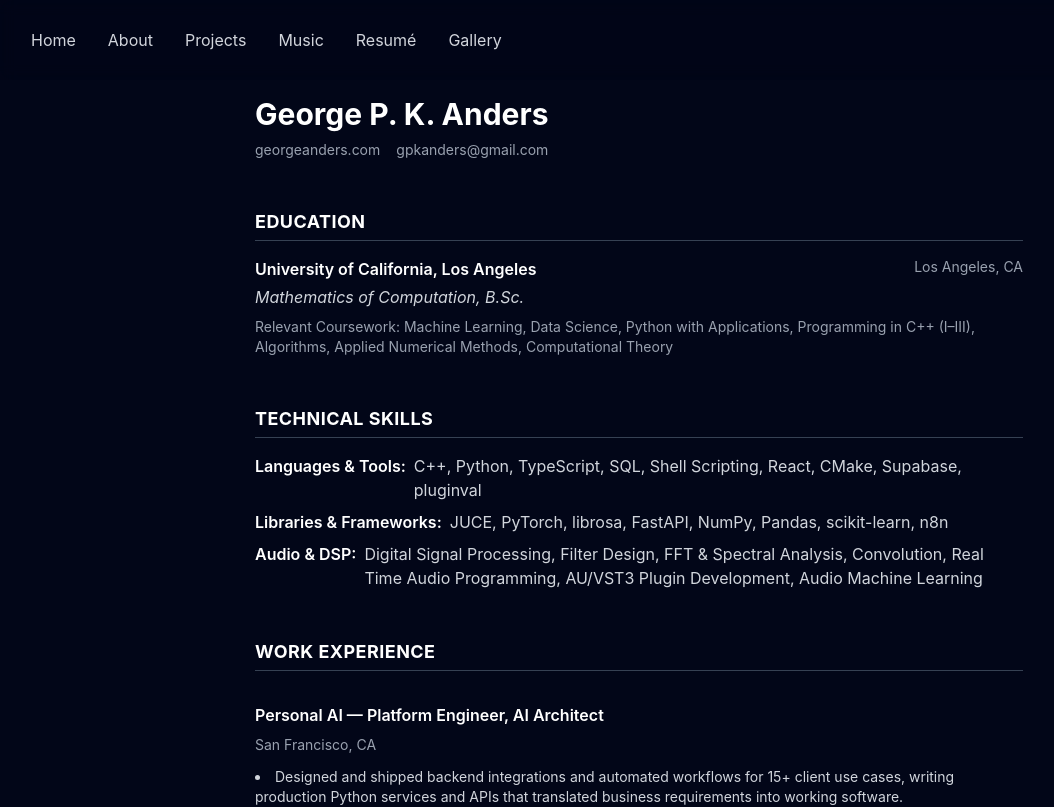
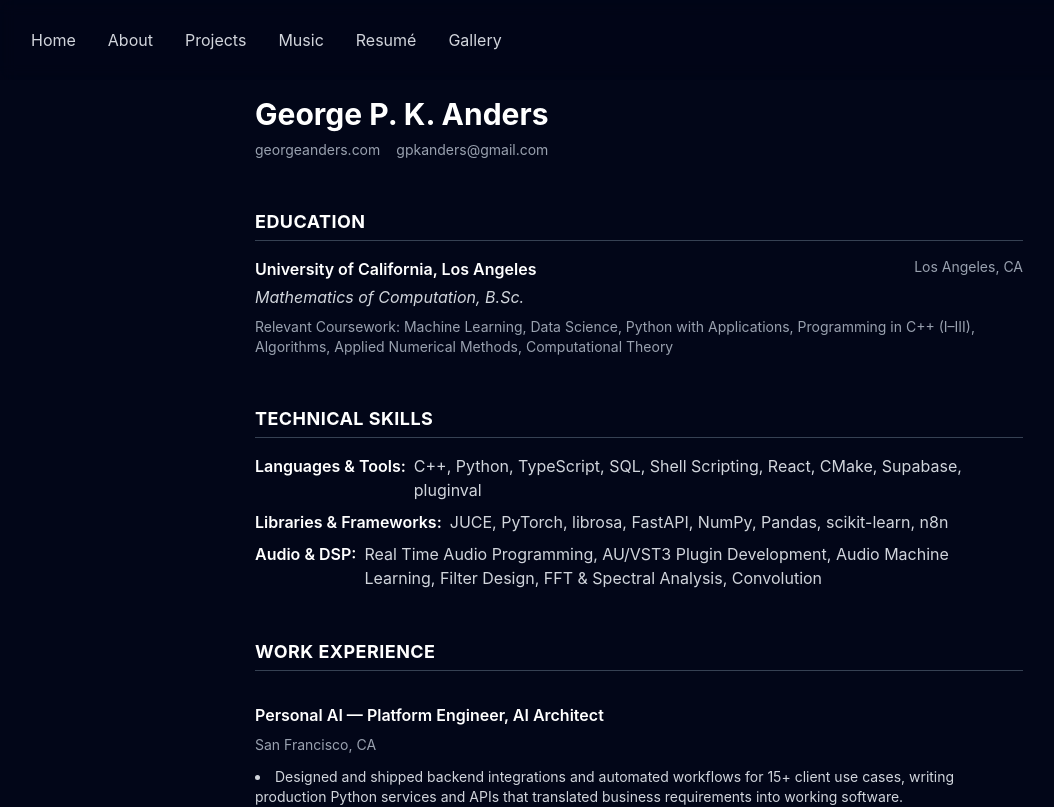
Before and after one commit to gpkanders/portfolio, a React app: page /resume in a window 1280 px wide. Shown: the top 807 px of the page, without its empty margins (1-1055 px from the left). Built offline with nearby package versions, Linux system fonts and the light colour scheme; the HTML template or start-up script is replaced by a standard one.

Commit message:
resume wording small change

```diff
--- a/src/components/Resume.jsx
+++ b/src/components/Resume.jsx
@@ -52,7 +52,7 @@ export default function Resume() {
               </div>
               <div className="flex flex-row gap-2">
                 <span className="font-semibold text-white shrink-0">Audio & DSP:</span>
-                <span className="text-gray-300">Digital Signal Processing, Filter Design, FFT & Spectral Analysis, Convolution, Real Time Audio Programming, AU/VST3 Plugin Development, Audio Machine Learning</span>
+                <span className="text-gray-300"> Real Time Audio Programming, AU/VST3 Plugin Development, Audio Machine Learning, Filter Design, FFT & Spectral Analysis, Convolution</span>
               </div>
             </div>
           </div>
```
